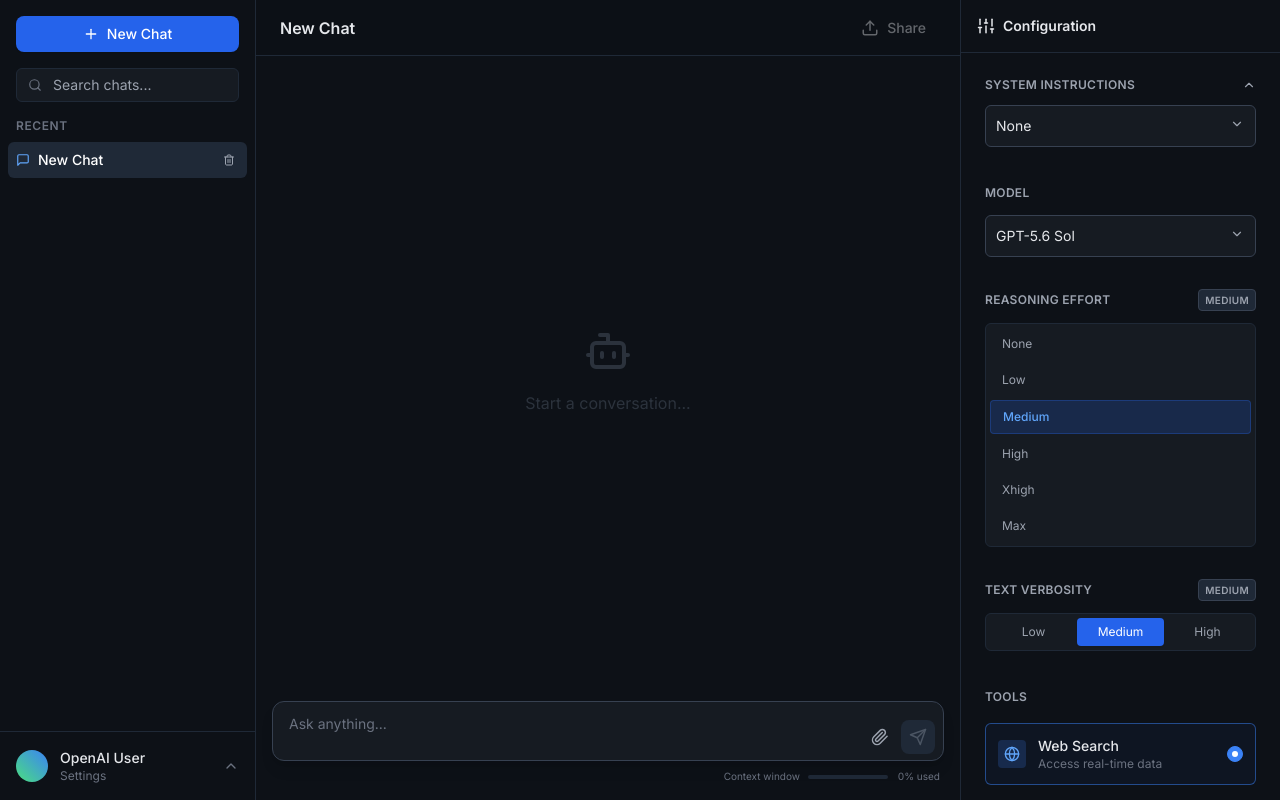
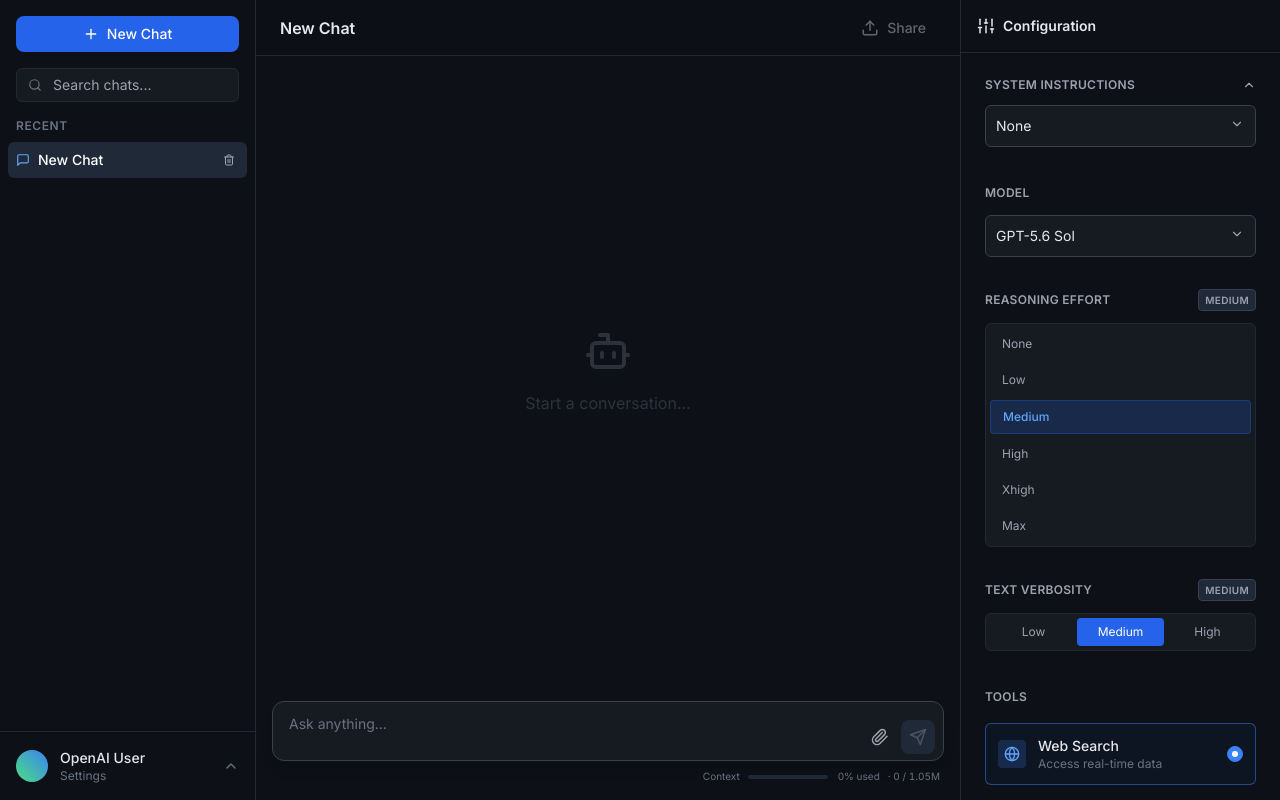
Before and after one commit to gueladjo/openai-studio, a React (Vite) app: page / in a window 1280 px wide. Both pictures are taken after a click on the button "New Chat". Built offline with nearby package versions, Linux system fonts and the light colour scheme.

Commit message:
Count response output in context usage

```diff
--- a/components/ChatArea.tsx
+++ b/components/ChatArea.tsx
@@ -88,11 +88,21 @@ const formatDuration = (ms: number): string => {
 
 const formatTokenCount = (tokens: number): string => tokens.toLocaleString();
 
-const getLatestInputTokenUsage = (messages: Message[]): number => {
+const formatCompactTokenCount = (tokens: number): string => {
+  if (tokens >= 1_000_000) {
+    return `${Number((tokens / 1_000_000).toFixed(2))}M`;
+  }
+  if (tokens >= 1_000) {
+    return `${Number((tokens / 1_000).toFixed(1))}K`;
+  }
+  return formatTokenCount(tokens);
+};
+
+const getLatestContextTokenUsage = (messages: Message[]): number => {
   for (let index = messages.length - 1; index >= 0; index -= 1) {
-    const inputTokens = messages[index].usage?.input_tokens;
-    if (typeof inputTokens === 'number' && Number.isFinite(inputTokens)) {
-      return Math.max(0, inputTokens);
+    const totalTokens = messages[index].usage?.total_tokens;
+    if (typeof totalTokens === 'number' && Number.isFinite(totalTokens)) {
+      return Math.max(0, totalTokens);
     }
   }
 
@@ -101,17 +111,18 @@ const getLatestInputTokenUsage = (messages: Message[]): number => {
 
 export const ContextWindowUsage: React.FC<{ session: Session }> = ({ session }) => {
   const modelConfig = getModelConfig(session.config.model);
-  const inputTokens = getLatestInputTokenUsage(session.messages);
+  const contextTokens = getLatestContextTokenUsage(session.messages);
   const usedPercentage = Math.min(
     100,
-    (inputTokens / modelConfig.contextWindowTokens) * 100
+    (contextTokens / modelConfig.contextWindowTokens) * 100
   );
   const roundedPercentage = Math.round(usedPercentage);
-  const percentageLabel = inputTokens > 0 && usedPercentage < 1
+  const percentageLabel = contextTokens > 0 && usedPercentage < 1
     ? '<1%'
     : `${roundedPercentage}%`;
-  const description = inputTokens > 0
-    ? `${formatTokenCount(inputTokens)} of ${formatTokenCount(modelConfig.contextWindowTokens)} tokens used by the latest completed request with ${modelConfig.name}.`
+  const compactTokenUsage = `${formatCompactTokenCount(contextTokens)} / ${formatCompactTokenCount(modelConfig.contextWindowTokens)}`;
+  const description = contextTokens > 0
+    ? `${formatTokenCount(contextTokens)} of ${formatTokenCount(modelConfig.contextWindowTokens)} tokens used through the latest completed response with ${modelConfig.name}.`
     : `No completed request yet. ${modelConfig.name} has a ${formatTokenCount(modelConfig.contextWindowTokens)} token context window.`;
 
   return (
@@ -119,11 +130,11 @@ export const ContextWindowUsage: React.FC<{ session: Session }> = ({ session })
       className="mt-2 flex items-center justify-end gap-2 px-1 text-[10px] text-gray-400 dark:text-gray-500"
       title={description}
     >
-      <span>Context window</span>
+      <span>Context</span>
       <div
         className="h-1 w-20 overflow-hidden rounded-full bg-gray-200 dark:bg-gray-800"
         role="progressbar"
-        aria-label="Context window usage"
+        aria-label="Context usage"
         aria-valuemin={0}
         aria-valuemax={100}
         aria-valuenow={roundedPercentage}
@@ -135,6 +146,7 @@ export const ContextWindowUsage: React.FC<{ session: Session }> = ({ session })
         />
       </div>
       <span className="min-w-[44px] text-right tabular-nums">{percentageLabel} used</span>
+      <span className="tabular-nums">· {compactTokenUsage}</span>
     </div>
   );
 };
```
Also changed, not shown: 1 other file (tests, documents, lock files or other folders).
